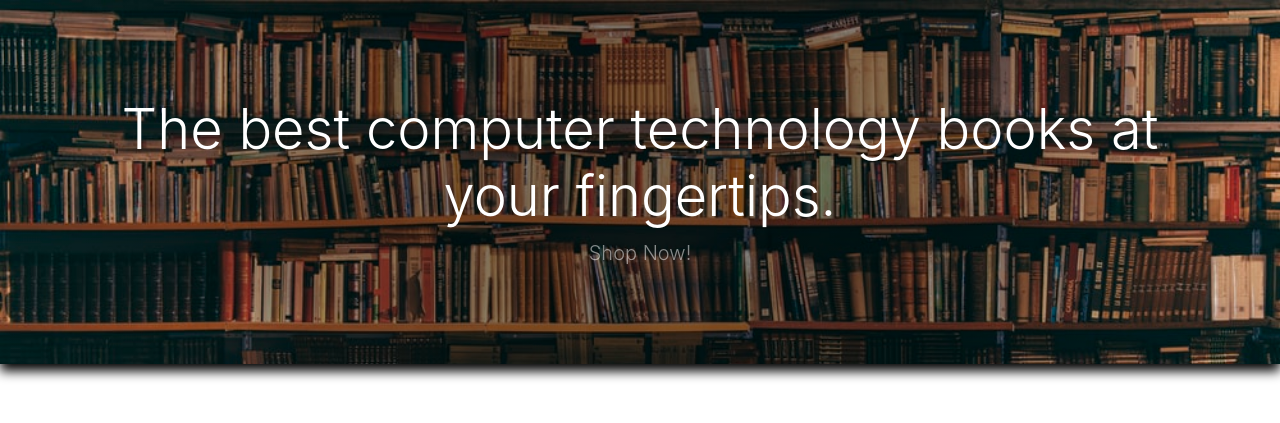
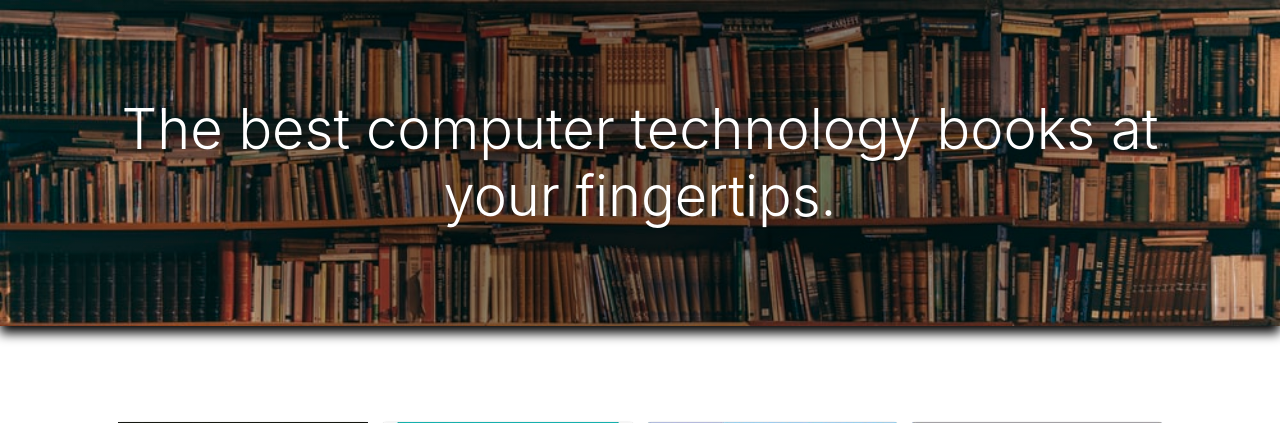
Before and after one commit to ralphcajipe/BookstoreSystem, a PHP site: page /book_shop/ in a window 1280 px wide. Shown: the part 56-479 px from the top of the page. Run offline with PHP 8.4, Linux system fonts and the light colour scheme; data comes from the database, SQL or seed files in the repository; some libraries are stand-ins or nearby versions.

Commit message:
Remove Shop Now! p text

```diff
--- a/home.php
+++ b/home.php
@@ -3,7 +3,6 @@
     <div class="container px-4 px-lg-5 my-5">
         <div class="text-center text-white">
             <h1 class="display-4 fw-bolder">The best computer technology books at your fingertips.</h1>
-            <p class="lead fw-normal text-white-50 mb-0">Shop Now!</p>
         </div>
     </div>
 </header>
```
